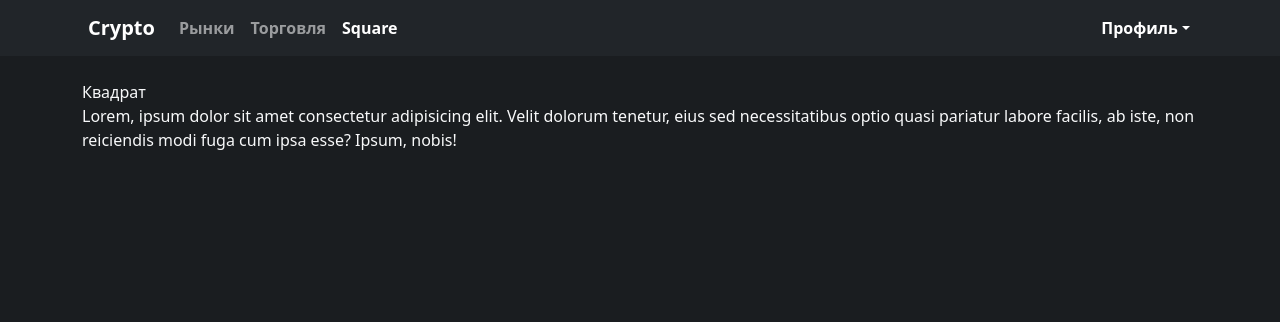
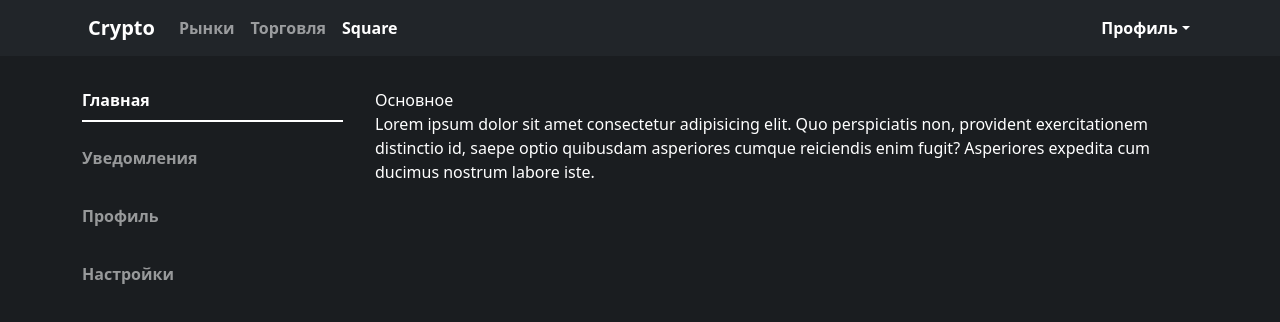
Before and after one commit to Peper20/crypto, a React (Vite) app in the folder src/frontend/crypto/: page /square in a window 1280 px wide. Shown: the top 322 px of the page. Built offline with nearby package versions, Linux system fonts and the light colour scheme.

Commit message:
add base square

```diff
--- a/src/frontend/crypto/src/App.css
+++ b/src/frontend/crypto/src/App.css
@@ -26,3 +26,14 @@ ul li .nav-link:hover{
 .star-always .star{
     filter: invert(67%) sepia(62%) saturate(1205%) hue-rotate(2deg) brightness(106%) contrast(91%);
 }
+
+
+
+
+.my-nav-sq{
+    color: #FFFFFF8C !important;
+}
+
+.active{
+    color: #FFFFFF !important;
+}
--- a/src/frontend/crypto/src/components/square/Page.jsx
+++ b/src/frontend/crypto/src/components/square/Page.jsx
@@ -1,21 +1,56 @@
 import Container from 'react-bootstrap/Container';
+import Col from 'react-bootstrap/Col';
+import Nav from 'react-bootstrap/Nav';
+import Row from 'react-bootstrap/Row';
+import Tab from 'react-bootstrap/Tab';
 
 
 import {Header, active_enum} from '../common/MyHeader.jsx'
 
 
 
+function MyNav(){
+    return (
+        <>
+            <Tab.Container defaultActiveKey='main'>
+                <Row>
+                    <Col sm={3}>
+                        <Nav variant="underline" className="flex-column fw-bold">
+                            <Nav.Item><Nav.Link eventKey="main" className='my-nav-sq'>Главная</Nav.Link></Nav.Item>
+                            <Nav.Item><Nav.Link eventKey="alerts" className='my-nav-sq'>Уведомления</Nav.Link></Nav.Item>
+                            <Nav.Item><Nav.Link eventKey="profile" className='my-nav-sq'>Профиль</Nav.Link></Nav.Item>
+                            <Nav.Item><Nav.Link eventKey="settings" className='my-nav-sq'>Настройки</Nav.Link></Nav.Item>
+                        </Nav>
+                    </Col>
+                    <Col>
+                        <Tab.Content className='p-2'>
+                        <Tab.Pane eventKey="main">
+                                Основное <br /> Lorem ipsum dolor sit amet consectetur adipisicing elit. Quo perspiciatis non, provident exercitationem distinctio id, saepe optio quibusdam asperiores cumque reiciendis enim fugit? Asperiores expedita cum ducimus nostrum labore iste.
+                            </Tab.Pane>
+                            <Tab.Pane eventKey="alerts">
+                                Уведомления <br /> Lorem ipsum dolor sit amet consectetur adipisicing elit. Quo perspiciatis non, provident exercitationem distinctio id, saepe optio quibusdam asperiores cumque reiciendis enim fugit? Asperiores expedita cum ducimus nostrum labore iste.
+                            </Tab.Pane>
+                            <Tab.Pane eventKey="profile">
+                                Профиль <br /> Lorem ipsum dolor sit amet consectetur adipisicing elit. Quo perspiciatis non, provident exercitationem distinctio id, saepe optio quibusdam asperiores cumque reiciendis enim fugit? Asperiores expedita cum ducimus nostrum labore iste.
+                            </Tab.Pane>
+                            <Tab.Pane eventKey="settings">
+                                Настройки <br /> Lorem ipsum dolor sit amet consectetur adipisicing elit. Quo perspiciatis non, provident exercitationem distinctio id, saepe optio quibusdam asperiores cumque reiciendis enim fugit? Asperiores expedita cum ducimus nostrum labore iste.
+                            </Tab.Pane>
+                        </Tab.Content>
+                    </Col>
+                </Row>
+            </Tab.Container>
+        </>
+    )
+}
 
 export default function SquarePage() {
     return (
         <>
             <Header active={active_enum.square}></Header>
             <Container className='text-light' data-bs-theme="dark">
-                Квадрат
-                <br />
-                Lorem, ipsum dolor sit amet consectetur adipisicing elit. Velit dolorum tenetur, eius sed necessitatibus optio quasi pariatur labore facilis, ab iste, non reiciendis modi fuga cum ipsa esse? Ipsum, nobis!
+                <MyNav></MyNav>
             </Container>
-
         </>
     )
 }
```
